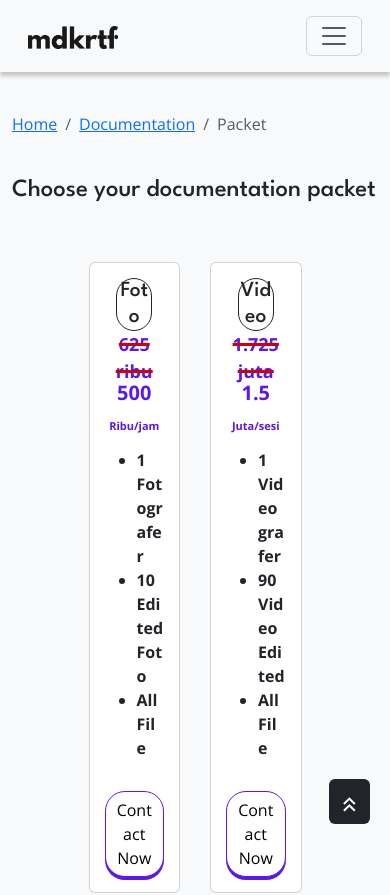
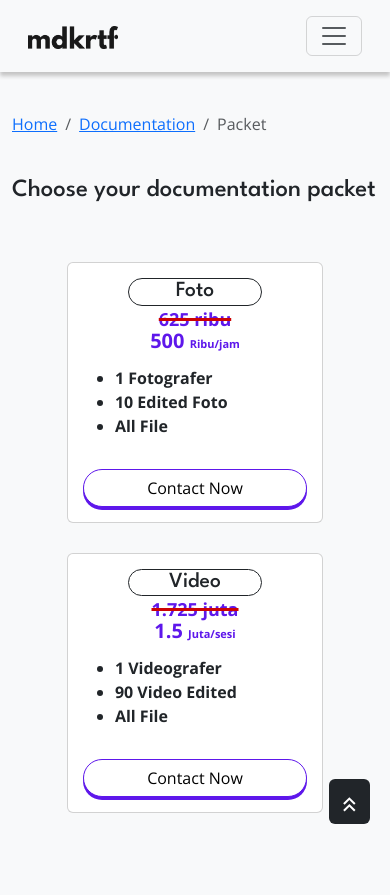
Before and after one commit to timmdkrtf/mdkrtf-revisi, a React (Vite) app: page /documentation/packet in a window 390 px wide. Shown: the top 895 px of the page. Built offline with nearby package versions, Linux system fonts and the light colour scheme.

Commit message:
add packet documentation page

```diff
--- a/src/index.css
+++ b/src/index.css
@@ -330,6 +330,11 @@
     width: 360px;
     height: auto;
   }
+
+  .packet-documentation .packet .card{
+    width: 30%;
+    padding: 15px;
+  }
 }
 @media screen and (max-width: 976px) {
   .sideWrap{
@@ -428,6 +433,11 @@
   #about{
     margin-top: -100px;
   }
+
+  .packet-documentation .packet .card{
+    width: 35%;
+    padding: 15px;
+  }
 }
 @media screen and (max-width: 768px) {
   .sideWrap{
@@ -496,6 +506,11 @@
 
   #about{
     margin-top: -30px;
+  }
+
+  .packet-documentation .packet .card{
+    width: 45%;
+    padding: 15px;
   }
 
 }
@@ -617,6 +632,20 @@
 #brandidentity .py-5{
   padding-top: 5rem !important;
 }
+
+.packet-documentation .packet{
+  display: flex;
+  flex-direction: column;
+  justify-content: center;
+  align-items: center;
+  gap: 30px;
+  margin: 0 auto;
+}
+
+.packet-documentation .packet .card{
+  width: 70%;
+  padding: 15px;
+}
 }
 
 @media screen and (max-width: 380px) {
@@ -711,4 +740,18 @@
 #brandidentity .py-5{
   padding-top: 1rem !important;
 }
+
+.packet-documentation .packet{
+  display: flex;
+  flex-direction: column;
+  justify-content: center;
+  align-items: center;
+  gap: 30px;
+  margin: 0 auto;
 }
+
+.packet-documentation .packet .card{
+  width: 90%;
+  padding: 15px;
+}
+}
```
